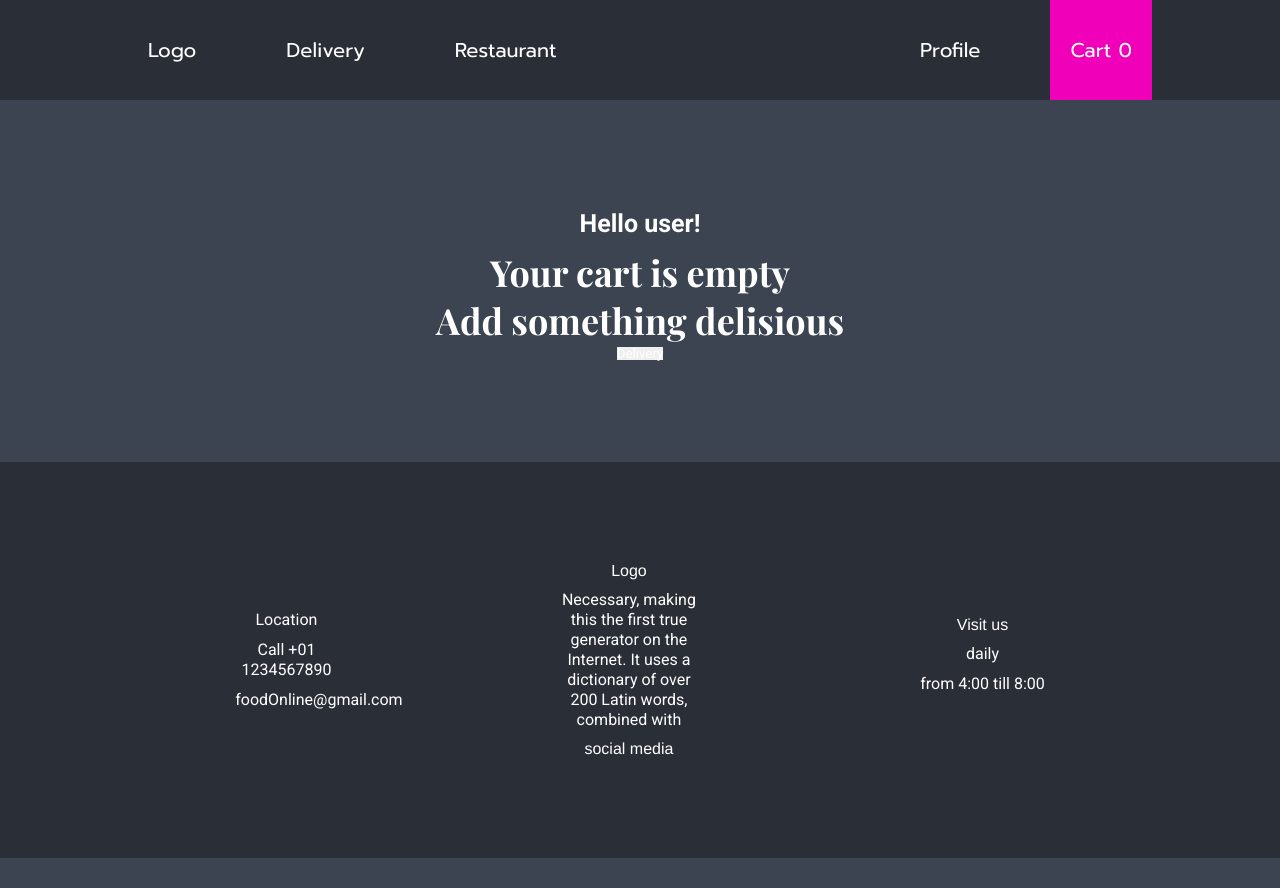
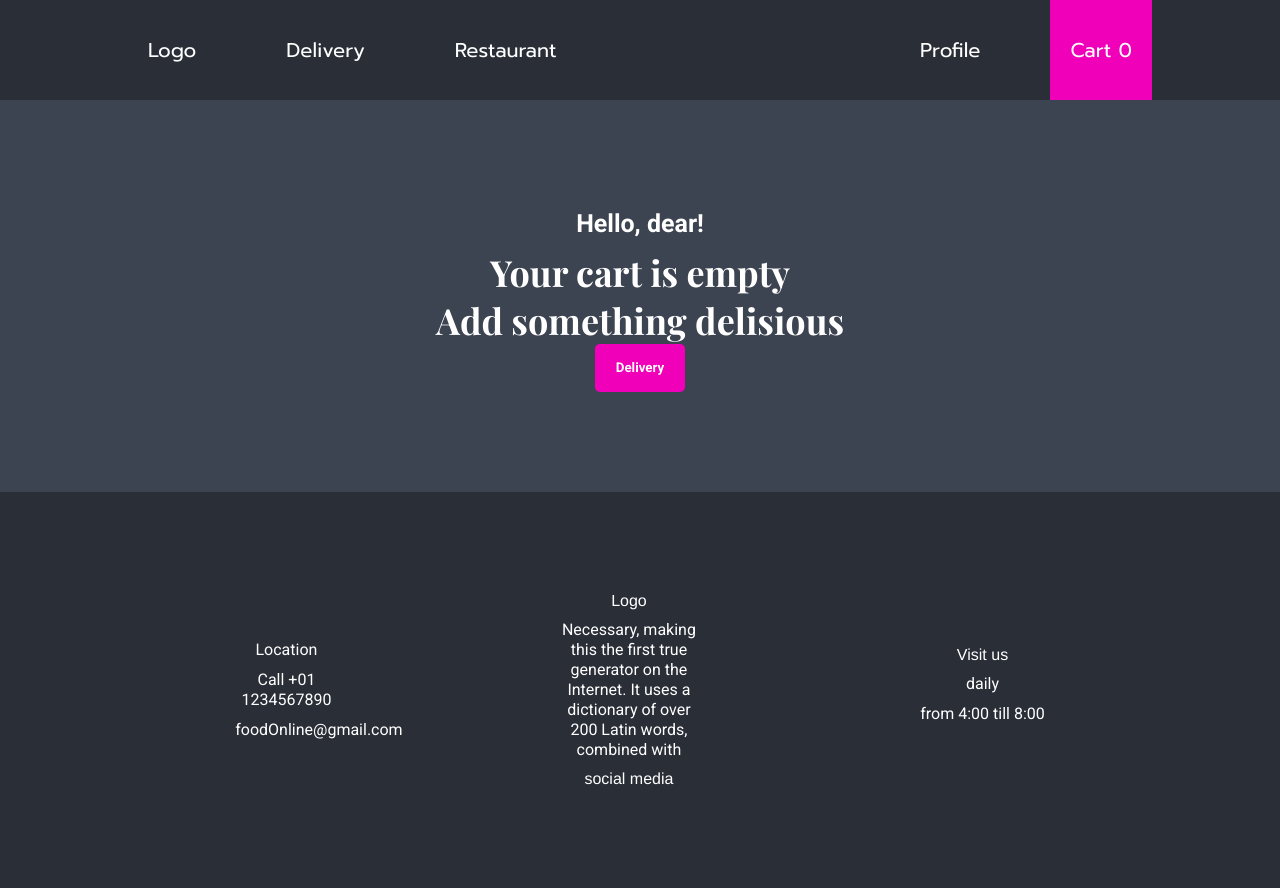
Before and after one commit to Viktoriia-Piskova/bistro-online-restaurant, a Vue app: page /cart in a window 1280 px wide. Before the commit the page ends 858 px from the top, so only its background shows below. Built offline with nearby package versions, Linux system fonts and the light colour scheme.

Commit message:
User data

```diff
--- a/src/App.vue
+++ b/src/App.vue
@@ -6,7 +6,7 @@
           <router-link to="/">Logo</router-link>
         </li>
         <li>
-          <router-link to="/">Delivery</router-link>
+          <router-link to="/delivery">Delivery</router-link>
         </li>
         <li>
           <router-link to="/restaurant">Restaurant</router-link>
@@ -14,7 +14,7 @@
       </ul>
       <ul class="user">
         <li>
-          <router-link to="/register">Profile</router-link>
+          <router-link to="/profile">Profile</router-link>
         </li>
         <li class="cart-link" @add_to_cart="addToCart">
           <router-link to="/cart"
--- a/src/router/index.js
+++ b/src/router/index.js
@@ -1,6 +1,7 @@
 import { createRouter, createWebHistory } from "vue-router";
 import HomeView from "../views/HomeView.vue";
-import RegistrationForm from "../views/RegistrationForm.vue";
+import DeliveryPage from "../views/DeliveryPage.vue";
+import UserProfile from "../views/UserProfile";
 import RestaurantReserve from "../views/RestaurantReserve.vue";
 import CartPage from "@/views/CartPage.vue";
 
@@ -14,21 +15,21 @@ const routes = [
     path: "/restaurant",
     name: "restaurant",
     component: RestaurantReserve,
-    // route level code-splitting
-    // this generates a separate chunk (about.[hash].js) for this route
-    // which is lazy-loaded when the route is visited.
-    // component: () =>../views/RegisterUser.vue
-    // import(/* webpackChunkName: "about" */ "../views"),
   },
   {
-    path: "/register",
-    name: "register",
-    component: RegistrationForm,
+    path: "/profile",
+    name: "profile",
+    component: UserProfile,
   },
   {
     path: "/cart",
     name: "cart",
     component: CartPage,
+  },
+  {
+    path: "/delivery",
+    name: "delivery",
+    component: DeliveryPage,
   },
 ];
 
--- a/src/views/CartPage.vue
+++ b/src/views/CartPage.vue
@@ -1,10 +1,14 @@
 <template>
   <section class="cart">
-    <div class="cart-user"><h6>Hello user!</h6></div>
+    <div class="cart-user">
+      <h6>Hello, {{ userName || "dear" }}!</h6>
+    </div>
     <div v-if="orders.length === 0" class="cart-user empty-order">
       <h3>Your cart is empty</h3>
       <h3>Add something delisious</h3>
-      <button><router-link to="/">Delivery</router-link></button>
+      <button class="donate-btn">
+        <router-link to="/delivery">Delivery</router-link>
+      </button>
     </div>
     <div v-if="orders.length > 0">
       <div class="cart-items">
@@ -67,6 +71,7 @@ export default {
   data() {
     return {
       orders: this.$store.state.cart,
+      userName: this.$store.state.userData.name,
     };
   },
   created() {
--- /dev/null
+++ b/src/views/DeliveryPage.vue
@@ -0,0 +1,28 @@
+<template>
+  <div class="products-wrapper">
+    <ProductCard v-for="dish in dishes" :key="dish.id" :dish="dish" />
+  </div>
+</template>
+
+<script>
+import ProductCard from "@/components/ProductCard.vue";
+import DishesService from "@/services/DishesService.js";
+export default {
+  name: "DeliveryPage",
+  components: {
+    ProductCard,
+  },
+  data() {
+    return {
+      dishes: null,
+    };
+  },
+  created() {
+    DishesService.getDishes()
+      .then((response) => {
+        this.dishes = response.data;
+      })
+      .catch((error) => console.log(error));
+  },
+};
+</script>
--- a/src/views/HomeView.vue
+++ b/src/views/HomeView.vue
@@ -12,9 +12,9 @@
         </p>
       </div>
     </section>
-    <div class="products-wrapper">
+    <!-- <div class="products-wrapper">
       <ProductCard v-for="dish in dishes" :key="dish.id" :dish="dish" />
-    </div>
+    </div> -->
 
     <section class="extra">
       <div class="extra-description">
@@ -57,14 +57,13 @@
 </template>
 
 <script>
-// @ is an alias to /src
-import ProductCard from "@/components/ProductCard.vue";
+//import ProductCard from "@/components/ProductCard.vue";
 import MainBanner from "@/components/MainBanner.vue";
 import DishesService from "@/services/DishesService.js";
 export default {
   name: "HomeView",
   components: {
-    ProductCard,
+    //ProductCard,
     MainBanner,
   },
   data() {
--- /dev/null
+++ b/src/views/UserProfile.vue
@@ -0,0 +1,15 @@
+<template>
+  <div>
+    <RegistrationForm />
+  </div>
+</template>
+
+<script>
+import RegistrationForm from "../components/RegistrationForm.vue";
+export default {
+  name: "UserProfile",
+  components: {
+    RegistrationForm,
+  },
+};
+</script>
```
Also changed, not shown: src/components/RegistrationForm.vue (renamed from src/views/RegistrationForm.vue).
